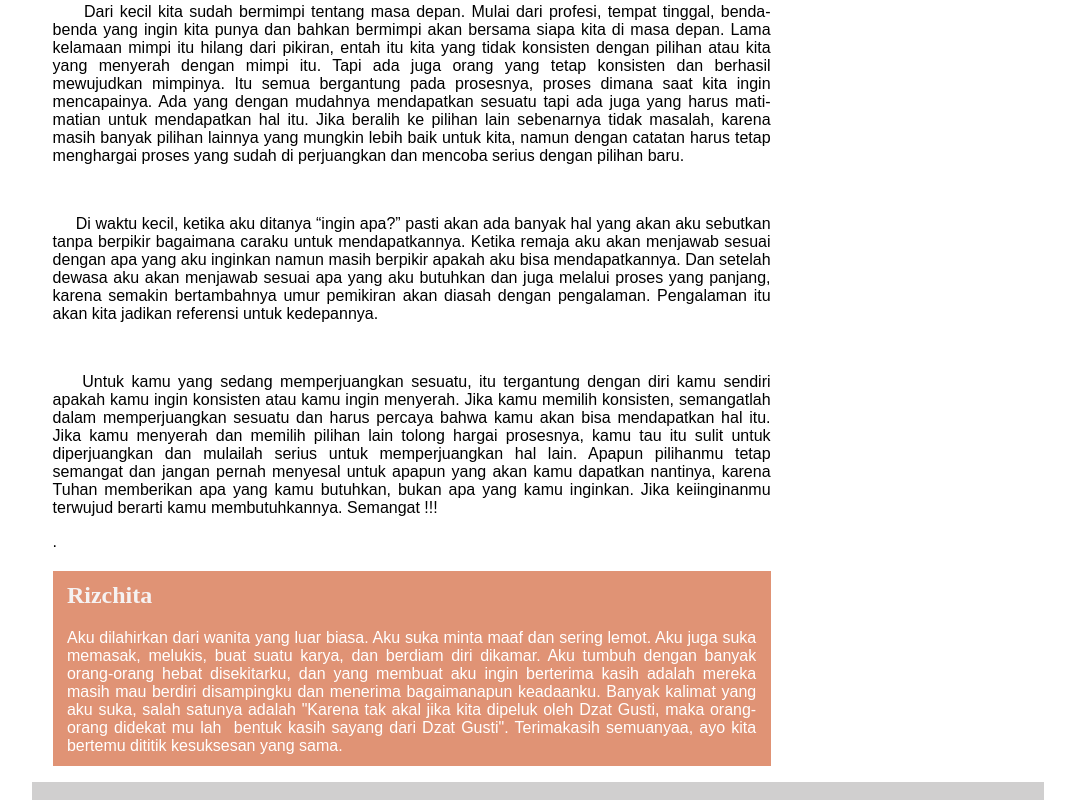
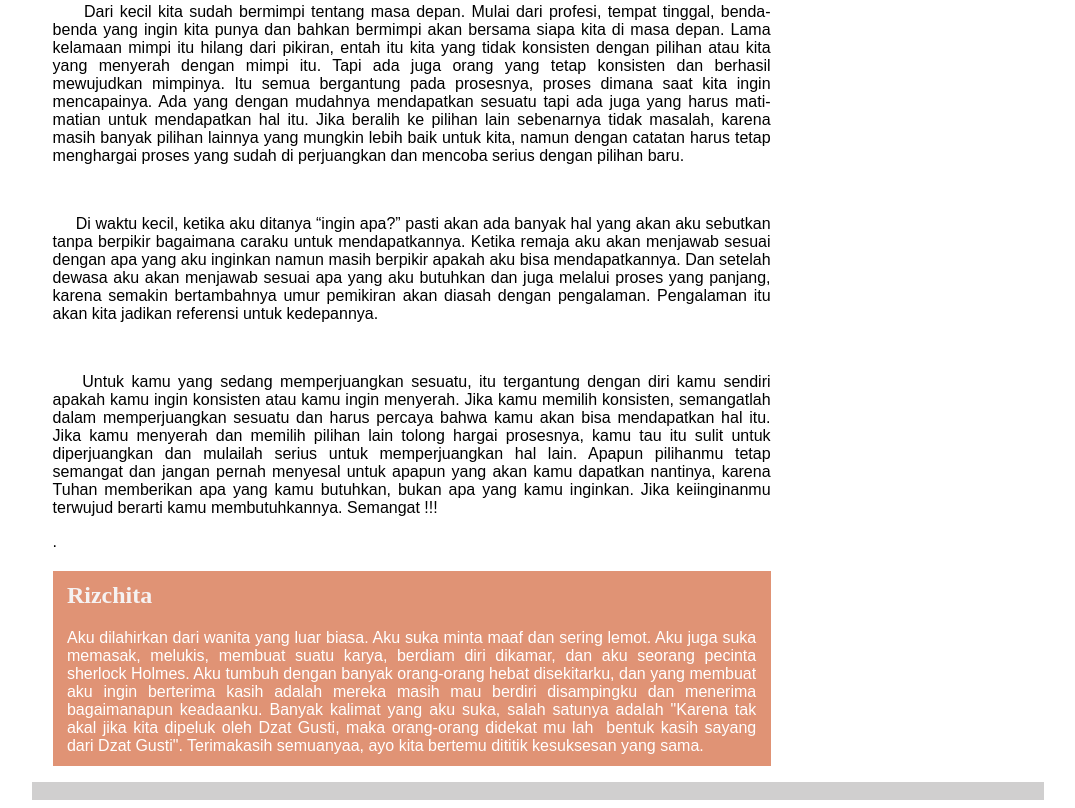
Before and after one commit to MaulitaRizchita/MaulitaRizchita.github.io, a plain HTML site: page index.html in a window 1280 px wide. Shown: the part 654-1462 px from the top of the page, without its empty margins (102-1177 px from the left). Drawn offline with Linux system fonts and the light colour scheme.

Commit message:
Update index.html

```diff
--- a/index.html
+++ b/index.html
@@ -45,7 +45,7 @@
       <aside id="authorInfo">
         <!-- The author information is contained here -->
         <h2>Rizchita</h2>
-        <p>Aku dilahirkan dari wanita yang luar biasa. Aku suka minta maaf dan  sering lemot. Aku juga suka memasak, melukis, buat suatu karya, dan berdiam diri dikamar. Aku tumbuh dengan banyak orang-orang hebat disekitarku, dan yang membuat aku ingin berterima kasih adalah mereka masih mau berdiri disampingku dan menerima bagaimanapun keadaanku. Banyak kalimat yang aku suka, salah satunya adalah "Karena tak akal jika kita dipeluk oleh Dzat Gusti, maka orang-orang didekat mu lah&nbsp; bentuk kasih sayang dari Dzat Gusti". Terimakasih semuanyaa, ayo kita bertemu dititik kesuksesan yang sama.&nbsp; &nbsp; &nbsp; &nbsp;</p>
+        <p>Aku dilahirkan dari wanita yang luar biasa. Aku suka minta maaf dan  sering lemot. Aku juga suka memasak, melukis, membuat suatu karya, berdiam diri dikamar, dan aku seorang pecinta sherlock Holmes. Aku tumbuh dengan banyak orang-orang hebat disekitarku, dan yang membuat aku ingin berterima kasih adalah mereka masih mau berdiri disampingku dan menerima bagaimanapun keadaanku. Banyak kalimat yang aku suka, salah satunya adalah "Karena tak akal jika kita dipeluk oleh Dzat Gusti, maka orang-orang didekat mu lah&nbsp; bentuk kasih sayang dari Dzat Gusti". Terimakasih semuanyaa, ayo kita bertemu dititik kesuksesan yang sama.&nbsp; &nbsp; &nbsp; &nbsp;</p>
       </aside>
     </section>
     <section id="sidebar">
```
